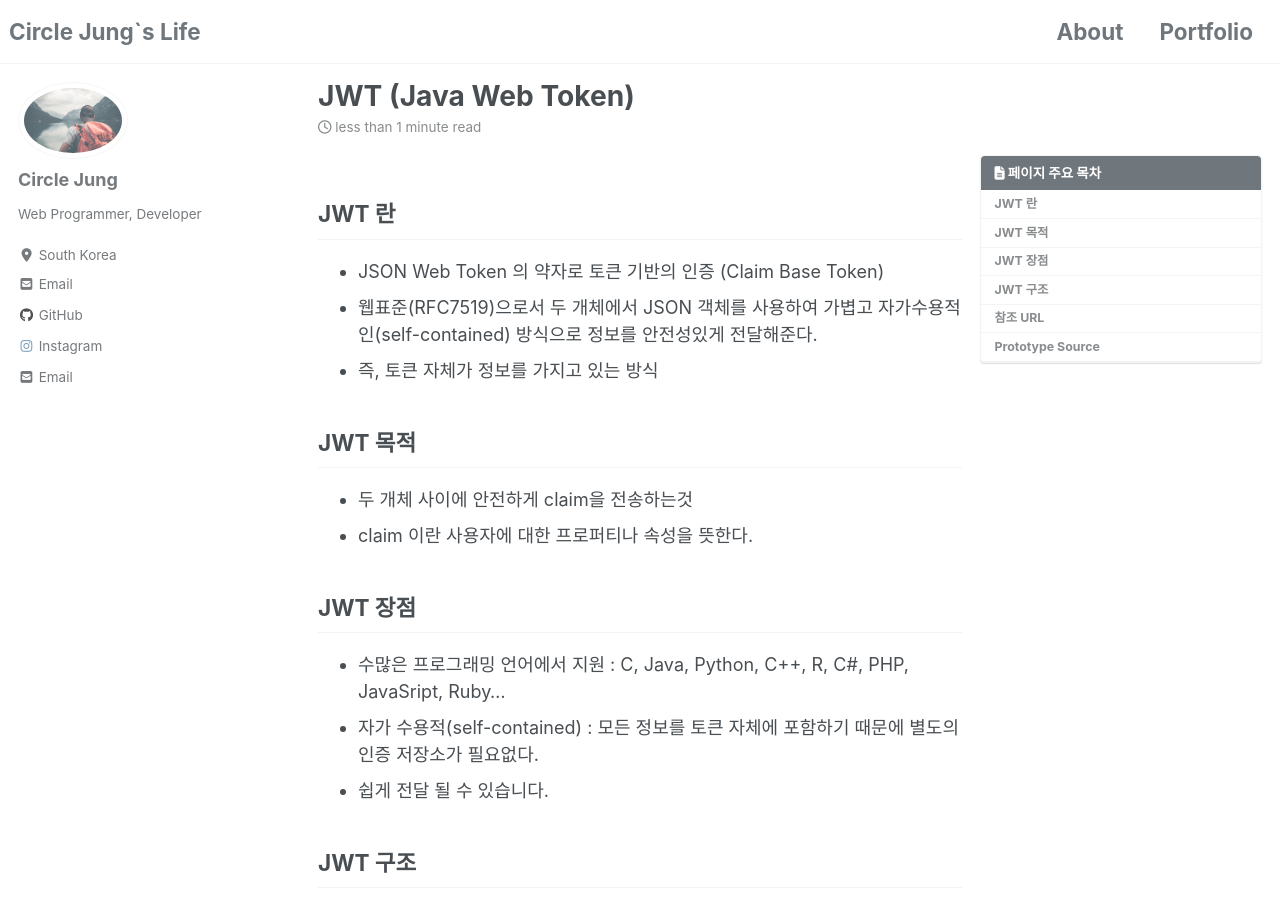
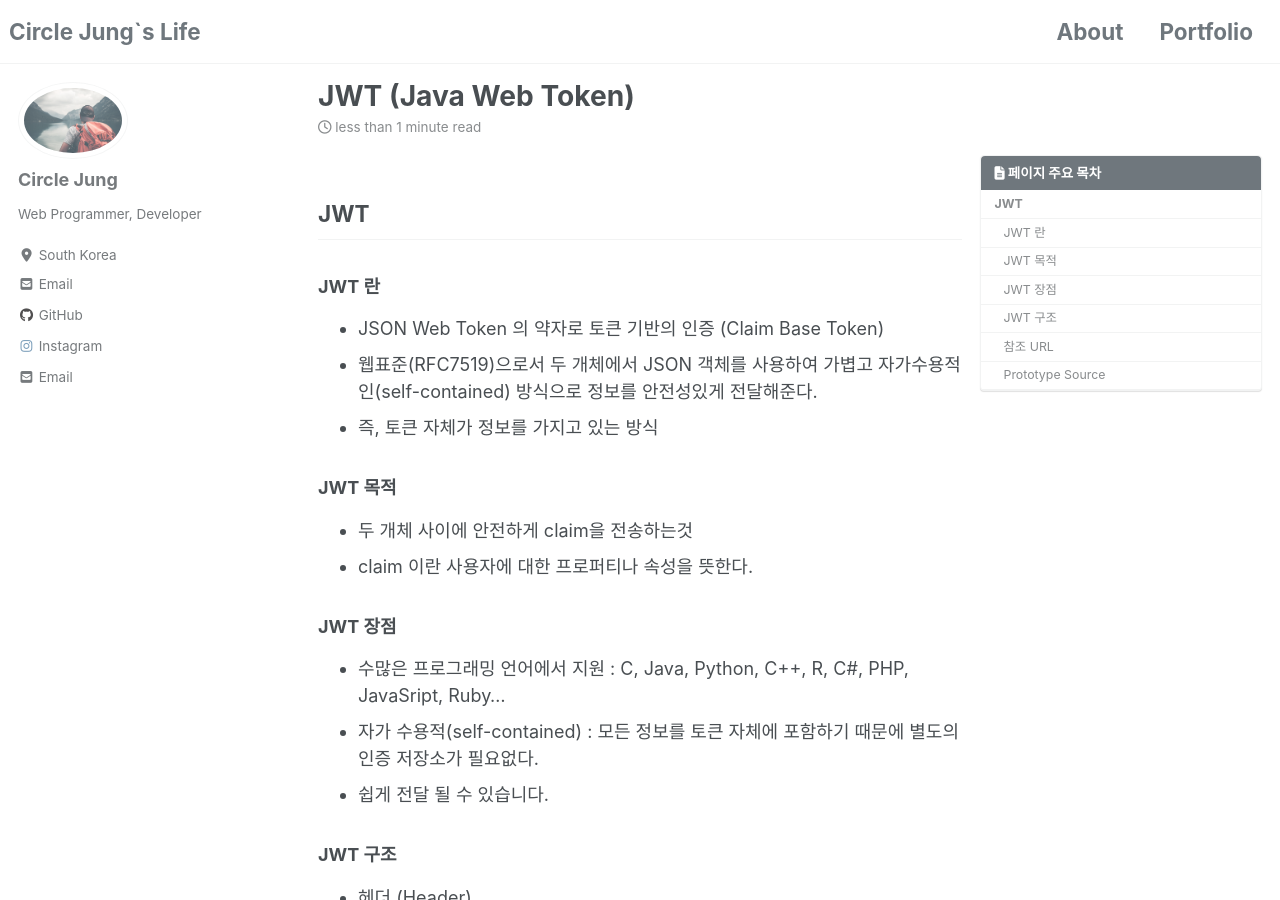
Before and after one commit to jwh0124/jwh0124.github.io, a Jekyll site: the page built from _posts/2019-12-12-JWT.md, in a window 1280 px wide and 900 px high. Built offline with Jekyll 4.4.1, drawn with Linux system fonts in a browser that asks for light colours; cached includes are drawn as plain includes; nearby versions of some CDN libraries; comment, search, counter and statistics services are not loaded.

Commit message:
update md file pattern

```diff
--- a/_posts/2019-12-12-JWT.md
+++ b/_posts/2019-12-12-JWT.md
@@ -13,38 +13,39 @@ toc_label: "페이지 주요 목차"
 last_modified_at: 2019-12-12T19:44:00+09:00
 ---
 
+## JWT ##
 
-## JWT 란 ##
+### JWT 란 ###
 - JSON Web Token 의 약자로 토큰 기반의 인증 (Claim Base Token)
 - 웹표준(RFC7519)으로서 두 개체에서 JSON 객체를 사용하여 가볍고 자가수용적인(self-contained) 방식으로 정보를 안전성있게 전달해준다.
 - 즉, 토큰 자체가 정보를 가지고 있는 방식
 
 
 
-## JWT 목적 ##
+### JWT 목적 ###
 - 두 개체 사이에 안전하게 claim을 전송하는것
 - claim 이란 사용자에 대한 프로퍼티나 속성을 뜻한다.
 
 
 
-## JWT 장점 ##
+### JWT 장점 ###
 - 수많은 프로그래밍 언어에서 지원 : C, Java, Python, C++, R, C#, PHP, JavaSript, Ruby...
 - 자가 수용적(self-contained) : 모든 정보를 토큰 자체에 포함하기 때문에 별도의 인증 저장소가 필요없다.
 - 쉽게 전달 될 수 있습니다.
 
 
 
-## JWT 구조 ##
+### JWT 구조 ###
 - 헤더 (Header)
 - 페이로드(Payload)
 - 시그너처(Signature)
 
 
 
-## 참조 URL ##
+### 참조 URL ###
 - <https://jwt.io/>
 - <https://velopert.com/2389>
 - <http://www.opennaru.com/opennaru-blog/jwt-json-web-token/>
 
-## Prototype Source ##
+### Prototype Source ###
 - <https://github.com/jwh0124/jwt>
```
Also changed, not shown: _posts/2019-04-11-JUnit Setting.md (+0 -2 lines).
